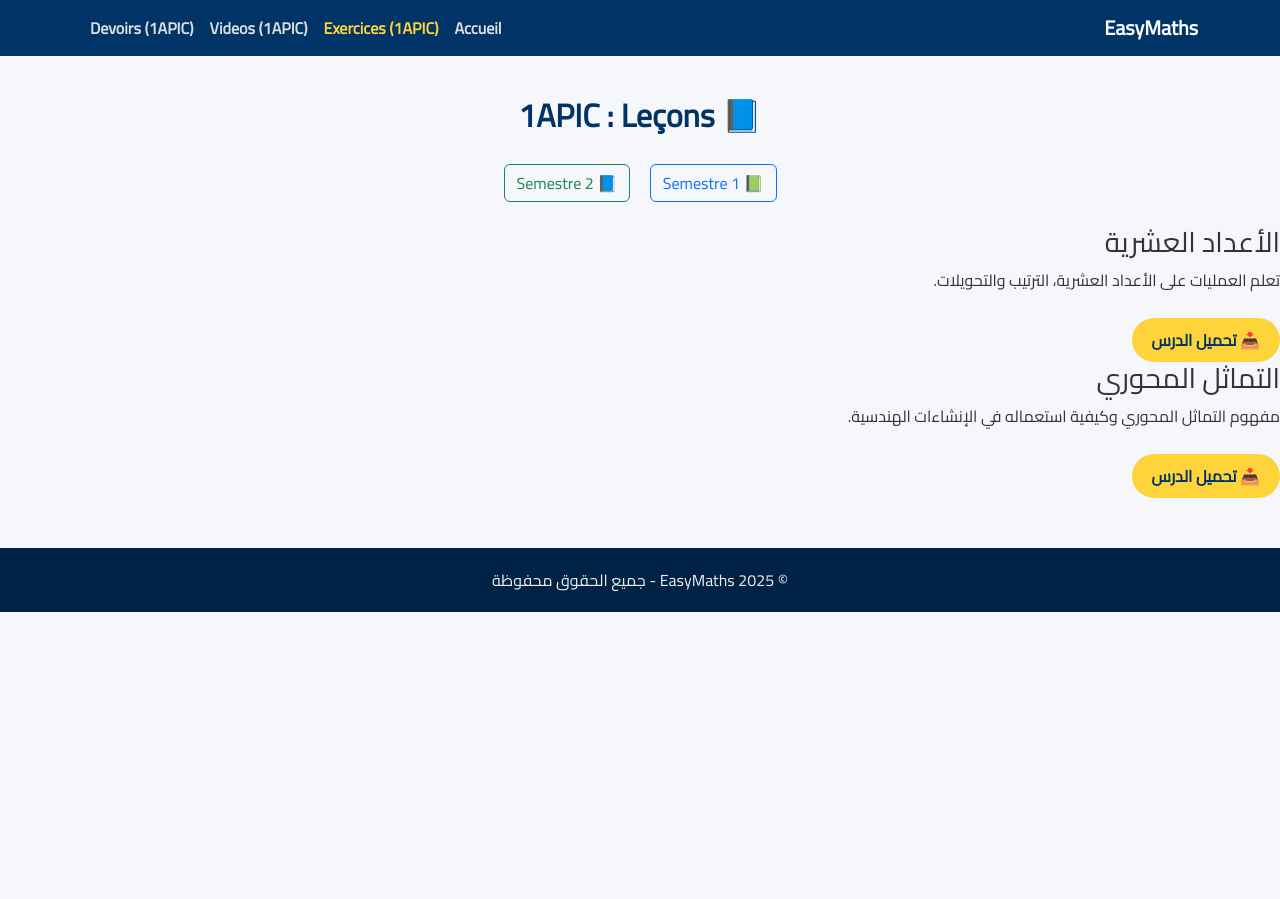
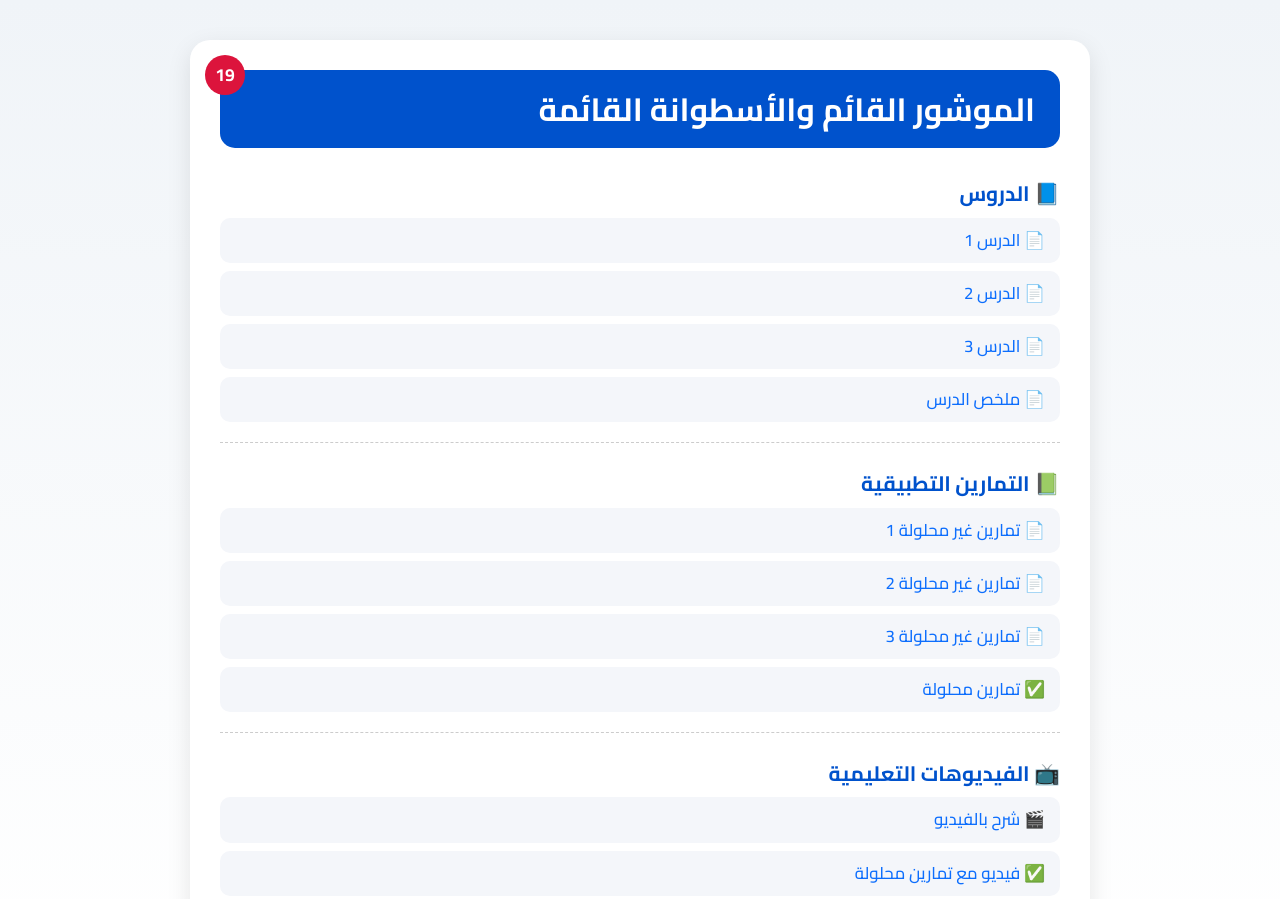
Before and after one commit to AbdelAzizMaatallah/EasyMaths, a plain HTML site: page dros-1ac.html in a window 1280 px wide. Shown: the top 899 px of the page. Before the commit the page ends 800 px from the top, so only its background shows below. Drawn offline with nearby package versions, Linux system fonts and the light colour scheme.

Commit message:
Update dros-1ac.html

```diff
--- a/dros-1ac.html
+++ b/dros-1ac.html
@@ -2,151 +2,122 @@
 <html lang="ar" dir="rtl">
 <head>
   <meta charset="UTF-8" />
+  <title>الوحدة 19 - الموشور القائم والأسطوانة القائمة</title>
   <meta name="viewport" content="width=device-width, initial-scale=1" />
-  <title>EasyMaths - تمارين الأولى إعدادي</title>
-  <link href="https://cdn.jsdelivr.net/npm/bootstrap@5.3.0/dist/css/bootstrap.rtl.min.css" rel="stylesheet" />
-  <link href="https://fonts.googleapis.com/css2?family=Cairo&display=swap" rel="stylesheet" />
+  <link href="https://cdn.jsdelivr.net/npm/bootstrap@5.3.0/dist/css/bootstrap.rtl.min.css" rel="stylesheet">
+  <link href="https://fonts.googleapis.com/css2?family=Cairo:wght@500;700&display=swap" rel="stylesheet">
   <style>
     body {
       font-family: 'Cairo', sans-serif;
-      background-color: #f5f7fa;
+      background: linear-gradient(to bottom, #f0f4f8, #ffffff);
       color: #333;
     }
-    nav.navbar {
-      background-color: #003366;
+    .unit-container {
+      max-width: 900px;
+      margin: 40px auto;
+      background: #ffffff;
+      padding: 30px;
+      border-radius: 20px;
+      box-shadow: 0 8px 25px rgba(0,0,0,0.1);
     }
-    .navbar-brand {
-      font-weight: bold;
-      color: #fff !important;
+    .unit-header {
+      position: relative;
+      background-color: #0052cc;
+      color: white;
+      padding: 20px 25px;
+      border-radius: 15px;
+      margin-bottom: 30px;
     }
-    .nav-link {
-      color: #ddd !important;
-      font-weight: 600;
+    .unit-header h2 {
+      margin: 0;
+      font-weight: 700;
     }
-    .nav-link:hover, .nav-link.active {
-      color: #ffd43b !important;
-    }
-    .page-title {
+    .unit-header .unit-number {
+      position: absolute;
+      top: -15px;
+      left: -15px;
+      background: crimson;
+      color: #fff;
+      width: 40px;
+      height: 40px;
       text-align: center;
-      margin: 40px 0 30px;
-      font-size: 2rem;
-      color: #003366;
+      line-height: 40px;
+      border-radius: 50%;
+      font-size: 1.1rem;
       font-weight: bold;
     }
-    .exercise-grid {
-      display: flex;
-      flex-wrap: wrap;
-      justify-content: center;
-      gap: 20px;
-      padding: 0 20px 50px;
+    .section-title {
+      font-weight: bold;
+      margin-top: 25px;
+      color: #0052cc;
+      font-size: 1.3rem;
     }
-    .exercise-card {
-      background-color: #fff;
-      border-radius: 15px;
-      box-shadow: 0 6px 20px rgba(0,0,0,0.1);
-      padding: 20px;
-      width: 300px;
-      transition: transform 0.3s ease;
+    .resource-list a {
+      display: block;
+      margin: 8px 0;
+      text-decoration: none;
+      font-size: 1.05rem;
+      padding: 10px 15px;
+      border-radius: 10px;
+      background-color: #f4f6fa;
+      transition: all 0.3s ease;
     }
-    .exercise-card:hover {
-      transform: translateY(-6px);
+    .resource-list a:hover {
+      background-color: #e0eaff;
+      color: #003b8b;
     }
-    .exercise-card h4 {
-      color: #003366;
-      margin-bottom: 10px;
+    .pdf::before {
+      content: "📄 ";
     }
-    .btn-download {
-      display: inline-block;
-      margin-top: 10px;
-      background-color: #ffd43b;
-      color: #003366;
-      padding: 10px 20px;
-      border-radius: 30px;
-      font-weight: 600;
-      text-decoration: none;
-      transition: background-color 0.3s ease;
+    .video::before {
+      content: "🎬 ";
     }
-    .btn-download:hover {
-      background-color: #e6c432;
-      color: #002244;
+    .done::before {
+      content: "✅ ";
     }
-    footer {
-      background-color: #002244;
-      color: #eee;
-      text-align: center;
-      padding: 20px 0;
-      margin-top: 50px;
+    .folder::before {
+      content: "📁 ";
+    }
+    .divider {
+      border-top: 1px dashed #ccc;
+      margin: 20px 0;
     }
   </style>
 </head>
 <body>
 
-<nav class="navbar navbar-expand-lg">
-  <div class="container">
-    <a class="navbar-brand" href="index.html">EasyMaths</a>
-    <button class="navbar-toggler" type="button" data-bs-toggle="collapse"
-      data-bs-target="#navbarNav" aria-controls="navbarNav" aria-expanded="false"
-      aria-label="تبديل التنقل">
-      <span class="navbar-toggler-icon"></span>
-    </button>
-    <div class="collapse navbar-collapse" id="navbarNav">
-      <ul class="navbar-nav ms-auto">
-        <li class="nav-item"><a class="nav-link" href="index.html">Accueil</a></li>
-        <li class="nav-item"><a class="nav-link active" href="tamarin-1ap.html">Exercices (1APIC)</a></li>
-        <li class="nav-item"><a class="nav-link" href="videos-1ac.html">Videos (1APIC)</a></li>
-        <li class="nav-item"><a class="nav-link" href="imti7anat-1ac.html">Devoirs (1APIC)</a></li>
-      </ul>
-    </div>
+<div class="unit-container">
+  <div class="unit-header">
+    <div class="unit-number">19</div>
+    <h2>الموشور القائم والأسطوانة القائمة</h2>
   </div>
-</nav>
 
-<h2 class="page-title">📘 1APIC : Leçons</h2>
+  <div class="section-title">📘 الدروس</div>
+  <div class="resource-list">
+    <a href="#" class="pdf">الدرس 1</a>
+    <a href="#" class="pdf">الدرس 2</a>
+    <a href="#" class="pdf">الدرس 3</a>
+    <a href="#" class="pdf">ملخص الدرس</a>
+  </div>
 
-<!-- أزرار التبديل -->
-<div class="text-center my-4">
-  <button class="btn btn-outline-primary mx-2" onclick="showSemester('sem1')">📗 Semestre 1</button>
-  <button class="btn btn-outline-success mx-2" onclick="showSemester('sem2')">📘 Semestre 2 </button>
-</div>
+  <div class="divider"></div>
 
-<!-- دروس الدورة الأولى -->
-<div id="sem1" class="lesson-grid">
-  <div class="lesson-card">
-    <h3>الأعداد العشرية</h3>
-    <p>تعلم العمليات على الأعداد العشرية، الترتيب والتحويلات.</p>
-    <a href="pdfs/decimals-1ac.pdf" target="_blank" class="btn-download">📥 تحميل الدرس</a>
+  <div class="section-title">📗 التمارين التطبيقية</div>
+  <div class="resource-list">
+    <a href="#" class="pdf">تمارين غير محلولة 1</a>
+    <a href="#" class="pdf">تمارين غير محلولة 2</a>
+    <a href="#" class="pdf">تمارين غير محلولة 3</a>
+    <a href="#" class="done">تمارين محلولة</a>
   </div>
-  <div class="lesson-card">
-    <h3>التماثل المحوري</h3>
-    <p>مفهوم التماثل المحوري وكيفية استعماله في الإنشاءات الهندسية.</p>
-    <a href="pdfs/symmetry-1ac.pdf" target="_blank" class="btn-download">📥 تحميل الدرس</a>
+
+  <div class="divider"></div>
+
+  <div class="section-title">📺 الفيديوهات التعليمية</div>
+  <div class="resource-list">
+    <a href="#" class="video">شرح بالفيديو</a>
+    <a href="#" class="done">فيديو مع تمارين محلولة</a>
   </div>
 </div>
 
-<!-- دروس الدورة الثانية -->
-<div id="sem2" class="lesson-grid" style="display: none;">
-  <div class="lesson-card">
-    <h3>القوى والأسس</h3>
-    <p>شرح مبسط للقوى وقواعد الحساب باستعمال الأسس.</p>
-    <a href="pdfs/power-1ac.pdf" target="_blank" class="btn-download">📥 تحميل الدرس</a>
-  </div>
-</div>
-
-<!-- كود الجافاسكريبت -->
-<script>
-  function showSemester(semester) {
-    document.getElementById('sem1').style.display = (semester === 'sem1') ? 'flex' : 'none';
-    document.getElementById('sem2').style.display = (semester === 'sem2') ? 'flex' : 'none';
-  }
-</script>
-
-  <!-- أضف المزيد من الدروس هنا -->
-
-</div>
-
-<footer>
-  &copy; 2025 EasyMaths - جميع الحقوق محفوظة
-</footer>
-
-<script src="https://cdn.jsdelivr.net/npm/bootstrap@5.3.0/dist/js/bootstrap.bundle.min.js"></script>
 </body>
 </html>
```
